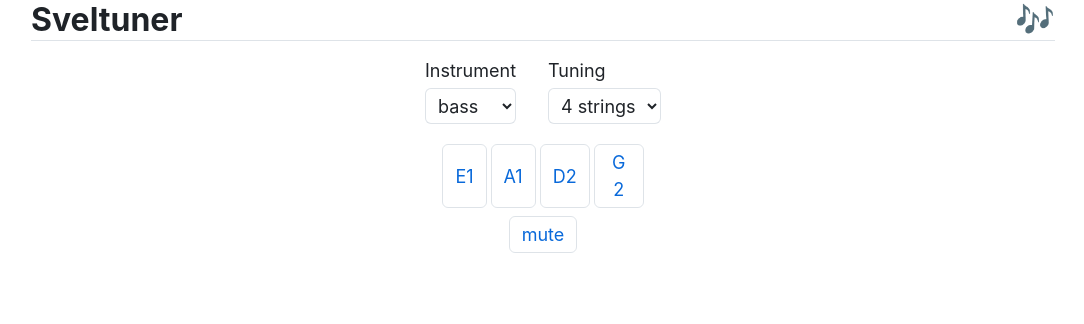
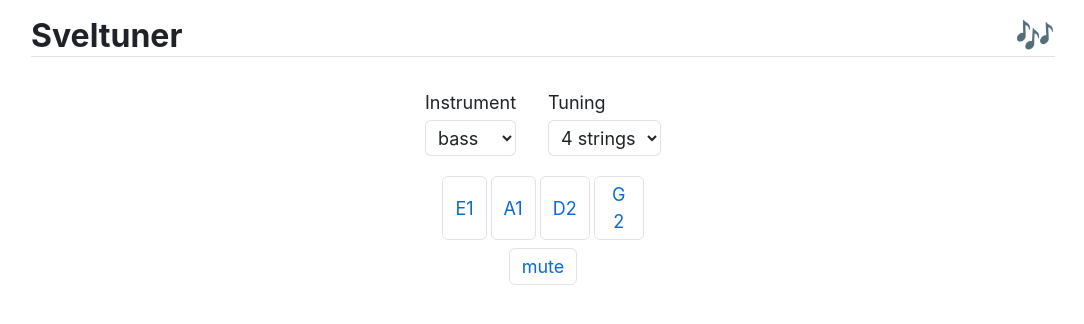
Before and after one commit to Alexis-Benamar/sveltuner, a SvelteKit app: page / in a window 1280 px wide. Shown: the top 324 px of the page, without its empty margins (97-1181 px from the left). Built offline with nearby package versions, Linux system fonts and the light colour scheme.

Commit message:
add vertical padding to header

```diff
--- a/src/routes/+layout.svelte
+++ b/src/routes/+layout.svelte
@@ -16,11 +16,15 @@
 <main class='container'>{@render children?.()}</main>
 
 <style>
-	.title {
-		display: flex;
+	header {
+		padding-block: 16px;
 
-		.note {
-			margin-left: auto;
+		.title {
+			display: flex;
+
+			.note {
+				margin-left: auto;
+			}
 		}
 	}
 
```
